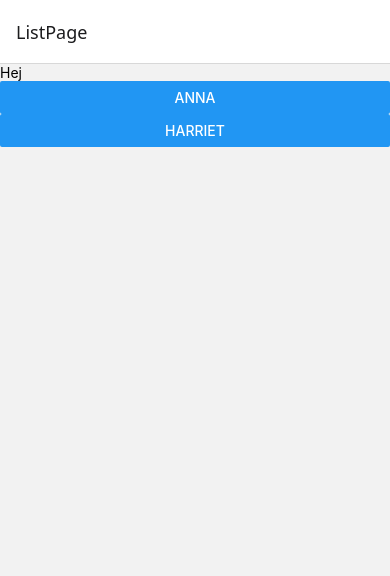
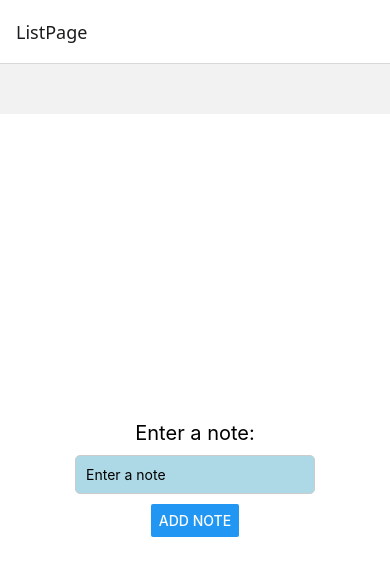
Before and after one commit to mitanuriel/Notebook, a React Native app: screen / in a window 390 px wide. Shown: the top 576 px of the page. Built offline with nearby package versions, Linux system fonts and the light colour scheme.

Commit message:
Notebook first version

```diff
--- a/App.js
+++ b/App.js
@@ -6,15 +6,6 @@ import { StyleSheet,FlatList, Button, View, TextInput, Text } from 'react-native
 
 export default function App() {
 
-  const [text, setText] = useState('')//gotta survive the rerendering, hook as a reigniting mechanism
-  const [notes, setNotes] = useState([])
-
-  function buttonHandler(){
-    alert("you types:" + text)
-    setNotes(
-      [...notes, {key: notes.length, name: text}] // spread operator usage
-    )
-  }
 
   const Stack = createNativeStackNavigator() // Stack navigator that lets to navigate from page to page
   return (
@@ -37,30 +28,47 @@ export default function App() {
 const ListPage = ({navigation, route}) => {
   const myList = [{key: 1, name: "Anna"}, {key:2, name: "Harriet"}]
 
-  function handleButton(item){
-    navigation.navigate('DetailPage', {message:item})
+  const [text, setText] = useState('')//gotta survive the rerendering, hook as a reigniting mechanism
+  const [notes, setNotes] = useState([])
+
+  function addNote() {
+    if (text.trim()) {
+      setNotes([...notes, text]);
+      setText('');
+    }
   }
 
+
+  function handleButton(item){
+    navigation.navigate('DetailPage', {message: note})
+  }
   return (
-    <View>
-      <Text>
-        Hej
-      </Text>
-      <FlatList
-      data={myList}
-      renderItem={(note) => <Button title={note.item.name} onPress={() =>handleButton(note.item)} />}
+    <View style={styles.container}>
+      <Text style={{ fontSize: 20, marginBottom: 10 }}>Enter a note:</Text>
+      <TextInput
+        value={text}
+        onChangeText={setText}
+        placeholder="Enter a note"
+        style={styles.textInput}
       />
+      <Button title="Add Note" onPress={addNote} />
+      {/* Display each note and add a Details button */}
+      {notes.map((note, index) => (
+        <View key={index} style={{ marginVertical: 5 }}>
+          <Text>{note}</Text>
+          <Button title="Details" onPress={() => handleButton(note)} />
+        </View>
+      ))}
     </View>
-  )
-}
+  );
+};
 
 const DetailPage = ({navigation, route}) => {
   const message = route.params?.message
   return (
-    <View>
-      <Text>
-        Details ... {message.name}
-      </Text>
+    <View style={styles.container}>
+      {/* Updated to display the note directly */}
+      <Text style={{ fontSize: 20 }}>Details ... {message}</Text>
     </View>
   )
 }
@@ -71,10 +79,16 @@ const styles = StyleSheet.create({
     backgroundColor: '#fff',
     alignItems: 'center',
     justifyContent: 'center',
-    marginTop:200
+    marginTop: 50,
+    padding: 20,
   },
   textInput:{
     backgroundColor: 'lightblue',
-    minWidth:200
+    minWidth: 200,
+    padding: 10,
+    marginBottom: 10,
+    borderRadius: 5,
+    borderWidth: 1,
+    borderColor: '#ccc',
   }
 });
```
